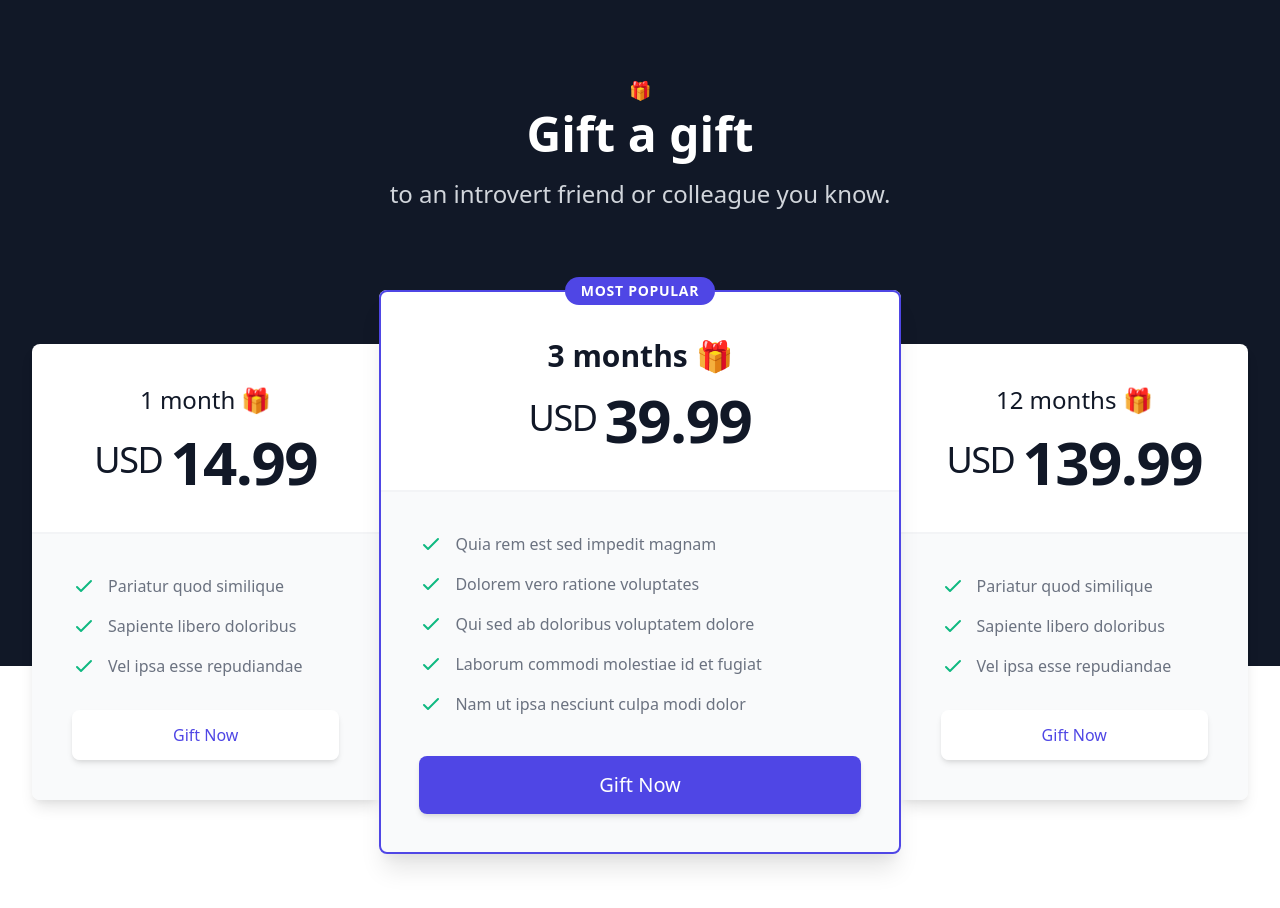
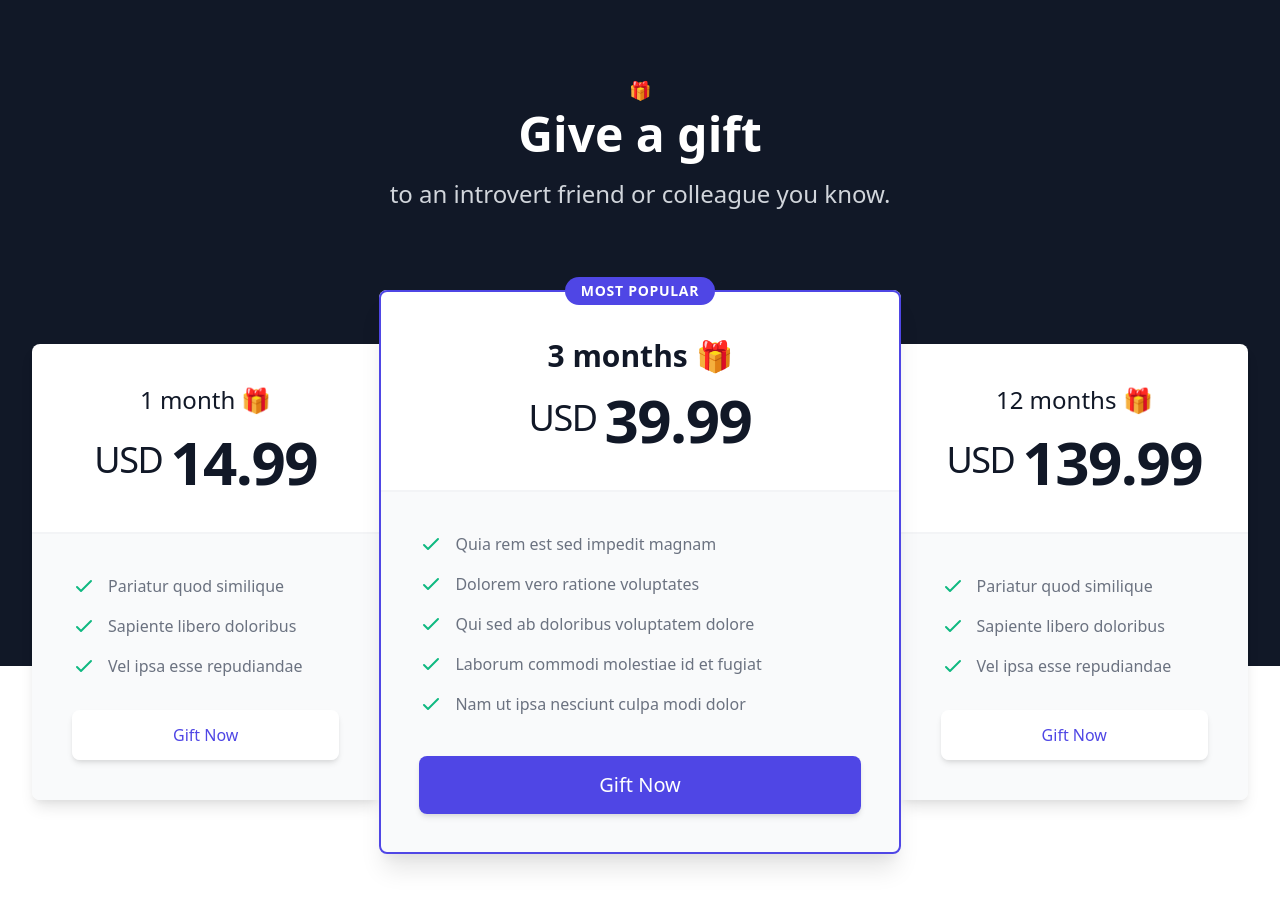
Before and after one commit to timyeothequietachievr/website, a Next.js app: page / in a window 1280 px wide. Shown: the part 7427-8335 px from the top of the page. Built offline with nearby package versions, Linux system fonts and the light colour scheme; a web font is replaced by a local one.

Commit message:
give a gift

```diff
--- a/components/Gift.jsx
+++ b/components/Gift.jsx
@@ -18,7 +18,7 @@ export default function Example() {
         <div className="text-center">
           <h2 className="text-lg leading-6 font-semibold text-gray-300 uppercase tracking-wider">🎁</h2>
           <p className="mt-2 text-3xl font-extrabold text-white sm:text-4xl lg:text-5xl">
-            Gift a gift
+            Give a gift
           </p>
           <p className="mt-3 max-w-4xl mx-auto text-xl text-gray-300 sm:mt-5 sm:text-2xl">
             to an introvert friend or colleague you know.
```
